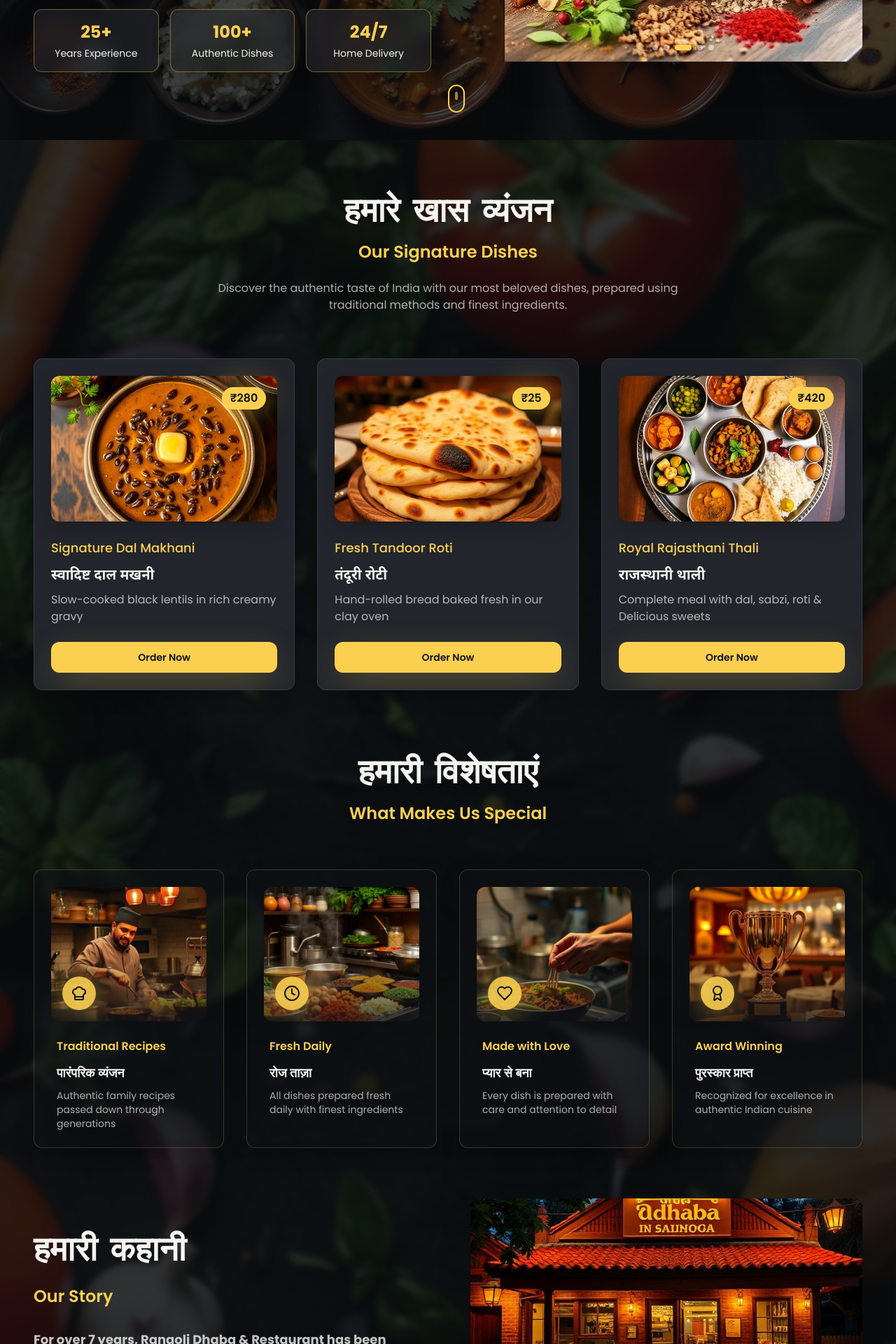
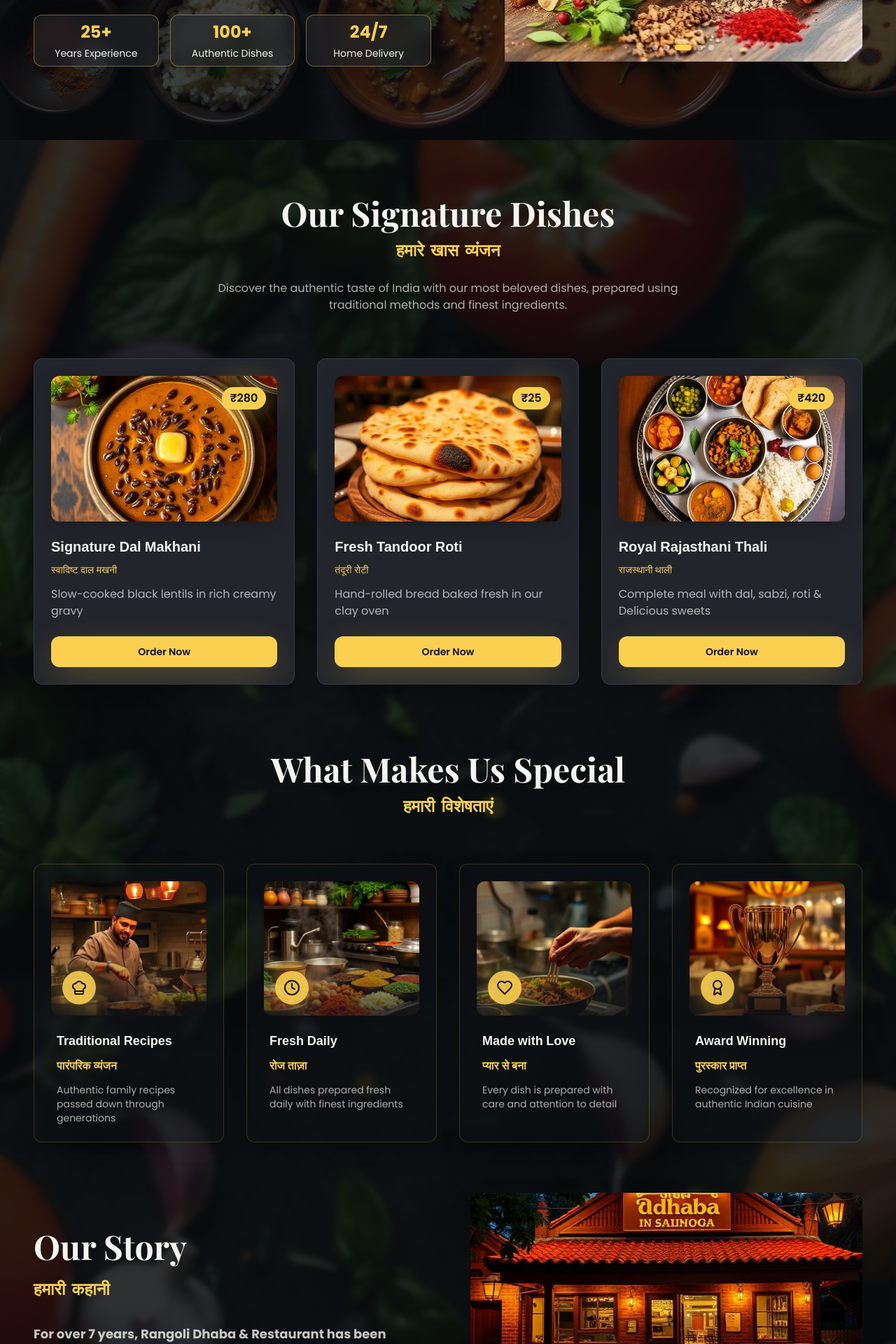
Before and after one commit to Harshbansal-999/Rangoli-Dhaba, a React (Vite) app: page / in a window 1280 px wide. Shown: the part 600-2520 px from the top of the page at 70% size. Built offline with nearby package versions, Linux system fonts and the light colour scheme; a web font is replaced by a local one.

Commit message:
commit 17

```diff
--- a/index.html
+++ b/index.html
@@ -47,7 +47,7 @@
 
   <script>
     // 🔹 Right-click disable
-    document.addEventListener("contextmenu", (e) => e.preventDefault());
+    // document.addEventListener("contextmenu", (e) => e.preventDefault());
 
     // 🔹 Shortcut keys disable
     document.addEventListener("keydown", (e) => {
--- a/src/components/Footer.tsx
+++ b/src/components/Footer.tsx
@@ -59,7 +59,7 @@ const Footer = () => {
               </div>
               <div className="flex items-center space-x-3">
                 <Phone className="w-4 h-4 text-dhaba-gold flex-shrink-0" />
-                <p className="text-sm text-dhaba-cream/80">+91 8077814773</p>
+                <p className="text-sm text-dhaba-cream/80">+91 8859599257</p>
               </div>
               <div className="flex items-center space-x-3">
                 <Mail className="w-4 h-4 text-dhaba-gold flex-shrink-0" />
--- a/src/components/HeroSection.tsx
+++ b/src/components/HeroSection.tsx
@@ -166,15 +166,15 @@ const HeroSection = () => {
 
               {/* Quick Info */}
               <div className="grid grid-cols-3 gap-4">
-                <div className="dhaba-card bg-dhaba-charcoal-light/60 border-dhaba-gold/40 backdrop-blur-md text-center p-4">
+                <div className="dhaba-card bg-dhaba-charcoal-light/60 border-dhaba-gold/40 backdrop-blur-md text-center p-2">
                   <div className="text-dhaba-gold text-xl lg:text-2xl font-bold">25+</div>
                   <div className="text-dhaba-cream text-xs lg:text-sm mt-1">Years Experience</div>
                 </div>
-                <div className="dhaba-card bg-dhaba-charcoal-light/60 border-dhaba-gold/40 backdrop-blur-md text-center p-4">
+                <div className="dhaba-card bg-dhaba-charcoal-light/60 border-dhaba-gold/40 backdrop-blur-md text-center p-2">
                   <div className="text-dhaba-gold text-xl lg:text-2xl font-bold">100+</div>
                   <div className="text-dhaba-cream text-xs lg:text-sm mt-1">Authentic Dishes</div>
                 </div>
-                <div className="dhaba-card bg-dhaba-charcoal-light/60 border-dhaba-gold/40 backdrop-blur-md text-center p-4">
+                <div className="dhaba-card bg-dhaba-charcoal-light/60 border-dhaba-gold/40 backdrop-blur-md text-center p-2">
                   <div className="text-dhaba-gold text-xl lg:text-2xl font-bold">24/7</div>
                   <div className="text-dhaba-cream text-xs lg:text-sm mt-1">Home Delivery</div>
                 </div>
@@ -218,12 +218,7 @@ const HeroSection = () => {
         </div>
       </div>
 
-      {/* Scroll Indicator */}
-      <div className="absolute bottom-4 lg:bottom-8 left-1/2 transform -translate-x-1/2 animate-bounce">
-        <div className="w-5 h-8 lg:w-6 lg:h-10 border-2 border-dhaba-gold rounded-full flex justify-center">
-          <div className="w-1 h-2 lg:h-3 bg-dhaba-gold rounded-full mt-1 lg:mt-2 animate-pulse" />
-        </div>
-      </div>
+
     </section>
   );
 };
--- a/src/components/Navigation.tsx
+++ b/src/components/Navigation.tsx
@@ -53,10 +53,11 @@ const Navigation = () => {
                     : "text-dhaba-cream/70 hover:text-dhaba-cream hover:bg-dhaba-charcoal-light/50"
                 )}
               >
-                <span className="dhaba-hindi text-xs lg:text-sm group-hover:scale-110 transition-transform font-Playpen">
+
+                <span className="dhaba-hindi text-xs lg:text-sm group-hover:scale-110 transition-transform">{item.name_en}</span>
+                <span className="text-xs font-medium  font-Playpen">
                   {item.name}
                 </span>
-                <span className="text-xs font-medium">{item.name_en}</span>
               </Link>
             ))}
           </nav>
@@ -103,8 +104,9 @@ const Navigation = () => {
                   )}
                 >
                   <div className="flex flex-col">
-                    <span className="dhaba-hindi font-medium text-sm sm:text-base">{item.name}</span>
-                    <span className="text-xs sm:text-sm">{item.name_en}</span>
+
+                    <span className="dhaba-hindi font-medium text-sm sm:text-base">{item.name_en}</span>
+                    <span className="text-xs sm:text-sm">{item.name}</span>
                   </div>
                 </Link>
               ))}
@@ -115,10 +117,10 @@ const Navigation = () => {
                   <Button
                     variant="dhaba"
                     className="w-full justify-start space-x-2 sm:space-x-3 text-sm sm:text-base"
-                    onClick={() => window.open("tel:+918077814773", "_blank")}
+                    onClick={() => window.open("tel:+918859599257", "_blank")}
                   >
                     <Phone className="w-4 h-4 sm:w-5 sm:h-5" />
-                    <span>कॉल करें - Call Now</span>
+                    <span>Call Now - कॉल करें</span>
                   </Button>
 
                   <Button
@@ -127,7 +129,7 @@ const Navigation = () => {
                     onClick={() => window.open("https://maps.app.goo.gl/EHgGouzUh3uRBoES7", "_blank")}
                   >
                     <MapPin className="w-4 h-4 sm:w-5 sm:h-5" />
-                    <span>स्थान - Location</span>
+                    <span>Location - स्थान</span>
                   </Button>
                 </div>
               </div>
--- a/src/components/VideoReviewCard.tsx
+++ b/src/components/VideoReviewCard.tsx
@@ -110,10 +110,12 @@ const VideoReviewCard = () => {
       <div className="p-[0px] sm:p-6 pb-0 text-center">
         <div className="flex items-center justify-center mb-4 ">
           <div >
-            <h3 className="dhaba-hindi text-lg sm:text-xl font-semibold text-dhaba-cream mb-1 font-Playpen">
+
+            <h3 className="dhaba-hindi text-lg sm:text-xl font-semibold text-dhaba-cream mb-1  ">Customer Video Reviews</h3>
+
+            <p className="text-dhaba-gold font-medium text-sm sm:text-base font-Playpen">
               वीडियो समीक्षा
-            </h3>
-            <p className="text-dhaba-gold font-medium text-sm sm:text-base">Customer Video Reviews</p>
+            </p>
           </div>
         </div>
       </div>
--- a/src/pages/Contact.tsx
+++ b/src/pages/Contact.tsx
@@ -40,9 +40,9 @@ const Contact = () => {
       icon: Phone,
       title: "फोन नंबर",
       title_en: "Phone Number",
-      value: "+91 80778 14773",
+      value: "+91 8859599257",
       action: "Call Now",
-      link: "tel:+918077814773",
+      link: "tel:+918859599257",
       color: "text-dhaba-gold"
     },
     {
@@ -80,7 +80,7 @@ const Contact = () => {
       icon: MessageSquare,
       text: "WhatsApp",
       color: "bg-green-600",
-      link: "https://wa.me/918077814773"
+      link: "https://wa.me/918859599257"
     },
     {
       icon: Instagram,
@@ -181,12 +181,14 @@ const Contact = () => {
         <section className="py-8 sm:py-16 md:py-12 px-4 overflow-hidden relative">
           <div className="absolute inset-0 steam-effect spice-particles opacity-20" />
           <div className="container mx-auto text-center relative z-10">
-            <h1 className="dhaba-heading text-5xl sm:text-5xl md:text-5xl lg:text-6xl text-dhaba-cream mb-4 font-kalam">
+
+            <h2 className="dhaba-heading text-5xl sm:text-5xl md:text-5xl lg:text-6xl text-dhaba-cream mb-4  ">
+              Contact Us
+            </h2>
+
+            <h1 className="text-lg sm:text-xl md:text-2xl lg:text-3xl text-dhaba-gold font-semibold mb-4 md:mb-6 font-kalam">
               संपर्क करें
             </h1>
-            <h2 className="text-lg sm:text-xl md:text-2xl lg:text-3xl text-dhaba-gold font-semibold mb-4 md:mb-6">
-              Contact Us
-            </h2>
             <p className="text-sm sm:text-base lg:text-lg text-dhaba-cream/80 max-w-2xl mx-auto">
               We'd love to hear from you! Get in touch for reservations, feedback, or any questions.
             </p>
--- a/src/pages/Index.tsx
+++ b/src/pages/Index.tsx
@@ -200,12 +200,12 @@ const Index = () => {
           <div className="absolute inset-0 spice-particles opacity-10" />
           <div className="container mx-auto relative z-10">
             <div className="text-center mb-12 md:mb-16">
-              <h2 className="dhaba-heading text-4xl sm:text-4xl md:text-4xl lg:text-5xl text-dhaba-cream mb-4 font-kalam">
+
+              <h3 className="dhaba-heading text-4xl sm:text-4xl md:text-4xl lg:text-5xl text-dhaba-cream mb-4  ">
+                Our Signature Dishes
+              </h3><h2 className="text-lg sm:text-xl md:text-2xl text-dhaba-gold font-semibold mb-4 md:mb-6 font-kalam">
                 हमारे खास व्यंजन
               </h2>
-              <h3 className="text-lg sm:text-xl md:text-2xl text-dhaba-gold font-semibold mb-4 md:mb-6">
-                Our Signature Dishes
-              </h3>
               <p className="text-dhaba-cream/70 max-w-2xl mx-auto text-sm sm:text-base">
                 Discover the authentic taste of India with our most beloved dishes,
                 prepared using traditional methods and finest ingredients.
@@ -226,10 +226,10 @@ const Index = () => {
                     </div>
                   </div>
 
-                  <h4 className="text-base md:text-lg font-medium text-dhaba-gold mb-3">
+                  <h4 className="dhaba-hindi text-lg md:text-xl font-semibold text-dhaba-cream mb-2  ">
                     {dish.title_en}
                   </h4>
-                  <h3 className="dhaba-hindi text-lg md:text-xl font-semibold text-dhaba-cream mb-2">
+                  <h3 className="text-base md:text-sm font-medium text-dhaba-gold mb-3 font-Playpen">
                     {dish.title}
                   </h3>
                   <p className="text-dhaba-cream/70 mb-4 md:mb-6 leading-relaxed text-sm md:text-base">
@@ -248,12 +248,13 @@ const Index = () => {
         <section className="py-4 sm:py-4 md:py-4 px-1 sm:px-4 relative z-10">
           <div className="container mx-auto">
             <div className="text-center mb-12 md:mb-16">
-              <h2 className="dhaba-heading text-4xl sm:text-4xl md:text-4xl lg:text-5xl text-dhaba-cream mb-4 font-kalam">
+
+              <h3 className="dhaba-heading text-4xl sm:text-4xl md:text-4xl lg:text-5xl text-dhaba-cream mb-4  ">
+                What Makes Us Special
+              </h3>
+              <h2 className="text-lg sm:text-xl md:text-2xl text-dhaba-gold font-semibold mb-4 md:mb-6 font-kalam">
                 हमारी विशेषताएं
               </h2>
-              <h3 className="text-lg sm:text-xl md:text-2xl text-dhaba-gold font-semibold mb-4 md:mb-6">
-                What Makes Us Special
-              </h3>
             </div>
             <div className="grid grid-cols-1 sm:grid-cols-2 lg:grid-cols-4 gap-6 md:gap-8">
               {features.map((feature, index) => {
@@ -273,10 +274,10 @@ const Index = () => {
                     </div>
                     <div className="px-2">
 
-                      <h4 className="font-semibold text-dhaba-gold mb-3 text-sm md:text-base">
+                      <h4 className="dhaba-hindi text-base md:text-lg font-semibold text-dhaba-cream mb-2  ">
                         {feature.title}
                       </h4>
-                      <h3 className="dhaba-hindi text-base md:text-lg font-semibold text-dhaba-cream mb-2 font-Playpen">
+                      <h3 className="font-semibold text-dhaba-gold mb-3 text-sm md:text-base font-Playpen">
                         {feature.title_hindi}
                       </h3>
                       <p className="text-dhaba-cream/70 text-xs md:text-sm leading-relaxed">
@@ -296,12 +297,13 @@ const Index = () => {
           <div className="container mx-auto relative z-10">
             <div className="grid grid-cols-1 lg:grid-cols-2 gap-8 lg:gap-16 items-center">
               <div className="order-2 lg:order-1">
-                <h2 className="dhaba-heading text-4xl sm:text-4xl md:text-4xl lg:text-5xl mb-4 md:mb-6 font-kalam">
+
+                <h3 className="dhaba-heading text-4xl sm:text-4xl md:text-4xl lg:text-5xl mb-4 md:mb-6  ">
+                  Our Story
+                </h3>
+                <h2 className="text-lg sm:text-xl md:text-2xl text-dhaba-gold font-semibold mb-6 md:mb-8 font-kalam">
                   हमारी कहानी
                 </h2>
-                <h3 className="text-lg sm:text-xl md:text-2xl text-dhaba-gold font-semibold mb-6 md:mb-8">
-                  Our Story
-                </h3>
                 <p className="text-dhaba-cream/80 text-sm sm:text-base lg:text-lg leading-relaxed mb-4 md:mb-6 font-bold">
                   For over 7 years, Rangoli Dhaba & Restaurant has been serving authentic Indian cuisine
                   that brings the warmth and comfort of home to every meal. Founded by
@@ -391,12 +393,13 @@ const Index = () => {
             {/* Stats Section */}
             <div className="mb-12 md:mb-16">
               <div className="text-center mb-8 md:mb-12">
-                <h2 className="dhaba-heading text-4xl sm:text-4xl md:text-4xl lg:text-5xl text-dhaba-cream mb-4 font-kalam">
+
+                <h3 className="dhaba-heading text-4xl sm:text-4xl md:text-4xl lg:text-5xl text-dhaba-cream mb-4  ">
+                  Customer Reviews
+                </h3>
+                <h2 className="text-lg sm:text-xl md:text-2xl text-dhaba-gold font-semibold mb-4 md:mb-6 font-kalam">
                   ग्राहक समीक्षा
                 </h2>
-                <h3 className="text-lg sm:text-xl md:text-2xl text-dhaba-gold font-semibold mb-4 md:mb-6">
-                  Customer Reviews
-                </h3>
                 <p className="text-dhaba-cream/70 max-w-2xl mx-auto text-sm sm:text-base">
                   What our valued customers say about their experience at Rangoli Dhaba & Restaurant
                 </p>
@@ -439,7 +442,7 @@ const Index = () => {
                     <div className="flex-1">
                       <div className="flex items-center space-x-2 mb-1">
                         <h4 className="dhaba-hindi font-semibold text-dhaba-cream font-Playpen">
-                          {testimonial.name}
+                          {testimonial.name_en}
                         </h4>
                         {testimonial.verified && (
                           <Badge variant="secondary" className="bg-dhaba-gold text-dhaba-charcoal text-xs px-2 py-0">
@@ -448,7 +451,7 @@ const Index = () => {
                         )}
                       </div>
                       <p className="text-sm text-dhaba-cream/60 mb-1">
-                        {testimonial.name_en} • {testimonial.location}
+                        {testimonial.name}  • {testimonial.location}
                       </p>
                       <div className="flex items-center space-x-1">
                         {renderStars(testimonial.rating)}
@@ -491,12 +494,13 @@ const Index = () => {
         {/* Call to Action */}
         <section className="py-20 px-1 sm:px-4 relative z-10">
           <div className="container mx-auto text-center">
-            <h2 className="dhaba-heading text-4xl md:text-5xl text-white mb-6 font-kalam">
+
+            <h3 className="dhaba-heading text-4xl md:text-5xl text-white mb-6 ">
+              Visit Us Today
+            </h3>
+            <h2 className="text-2xl text-dhaba-cream font-semibold mb-8 font-kalam">
               आज ही हमसे जुड़ें
             </h2>
-            <h3 className="text-2xl text-dhaba-cream font-semibold mb-8">
-              Visit Us Today
-            </h3>
             <p className="text-dhaba-cream/90 text-lg max-w-2xl mx-auto mb-12">
               Experience the authentic taste of India in a warm, family-friendly atmosphere.
               We're open 7 days a week, ready to serve you with love and tradition.
--- a/src/pages/Menu.tsx
+++ b/src/pages/Menu.tsx
@@ -277,12 +277,13 @@ const Menu = () => {
         <section className="py-8 sm:py-16 md:py-12 px-4 relative overflow-hidden">
           <div className="absolute inset-0 spice-particles opacity-20" />
           <div className="container mx-auto text-center relative z-10">
-            <h1 className="dhaba-heading text-5xl sm:text-5xl md:text-5xl lg:text-6xl text-dhaba-cream mb-4 font-kalam">
+
+            <h2 className="dhaba-heading text-5xl sm:text-5xl md:text-5xl lg:text-6xl text-dhaba-cream mb-4  ">
+              Our Menu
+            </h2>
+            <h1 className="text-lg sm:text-xl md:text-2xl lg:text-3xl text-dhaba-gold font-semibold mb-4 md:mb-6 font-kalam">
               हमारा मेनू
             </h1>
-            <h2 className="text-lg sm:text-xl md:text-2xl lg:text-3xl text-dhaba-gold font-semibold mb-4 md:mb-6">
-              Our Menu
-            </h2>
             <p className="text-sm sm:text-base lg:text-lg text-dhaba-cream/70 max-w-2xl mx-auto ">
               Authentic flavors from across India, prepared with love and traditional recipes
             </p>
@@ -408,10 +409,10 @@ const Menu = () => {
                     {/* Content */}
                     <div className="md:col-span-2 text-center md:text-left">
 
-                      <h3 className="text-lg sm:text-xl md:text-2xl text-dhaba-gold font-semibold mb-3">
+                      <h3 className="dhaba-heading text-xl sm:text-2xl md:text-3xl text-dhaba-cream mb-2 ">
                         {todaysSpecial.name_en}
                       </h3>
-                      <h2 className="dhaba-heading text-xl sm:text-2xl md:text-3xl text-dhaba-cream mb-2 font-Playpen">
+                      <h2 className="text-lg sm:text-xl md:text-2xl text-dhaba-gold font-semibold mb-3 font-Playpen">
                         {todaysSpecial.name_hi}
                       </h2>
                       <p className="text-dhaba-cream/80 text-sm md:text-base mb-4 leading-relaxed">
@@ -487,10 +488,10 @@ const Menu = () => {
                       {/* Title section */}
                       <div className="mb-2">
 
-                        <h4 className="font-medium text-dhaba-gold text-sm line-clamp-1">
+                        <h4 className="dhaba-hindi font-semibold text-base text-dhaba-cream line-clamp-1  ">
                           {item.name_en}
                         </h4>
-                        <h3 className="dhaba-hindi font-semibold text-base text-dhaba-cream line-clamp-1 font-Playpen py-2">
+                        <h3 className="font-medium text-dhaba-gold text-sm line-clamp-1 font-Playpen py-2">
                           {item.name_hi}
                         </h3>
                       </div>
```
Also changed, not shown: src/pages/Gallery.tsx (+15 -23 lines).
